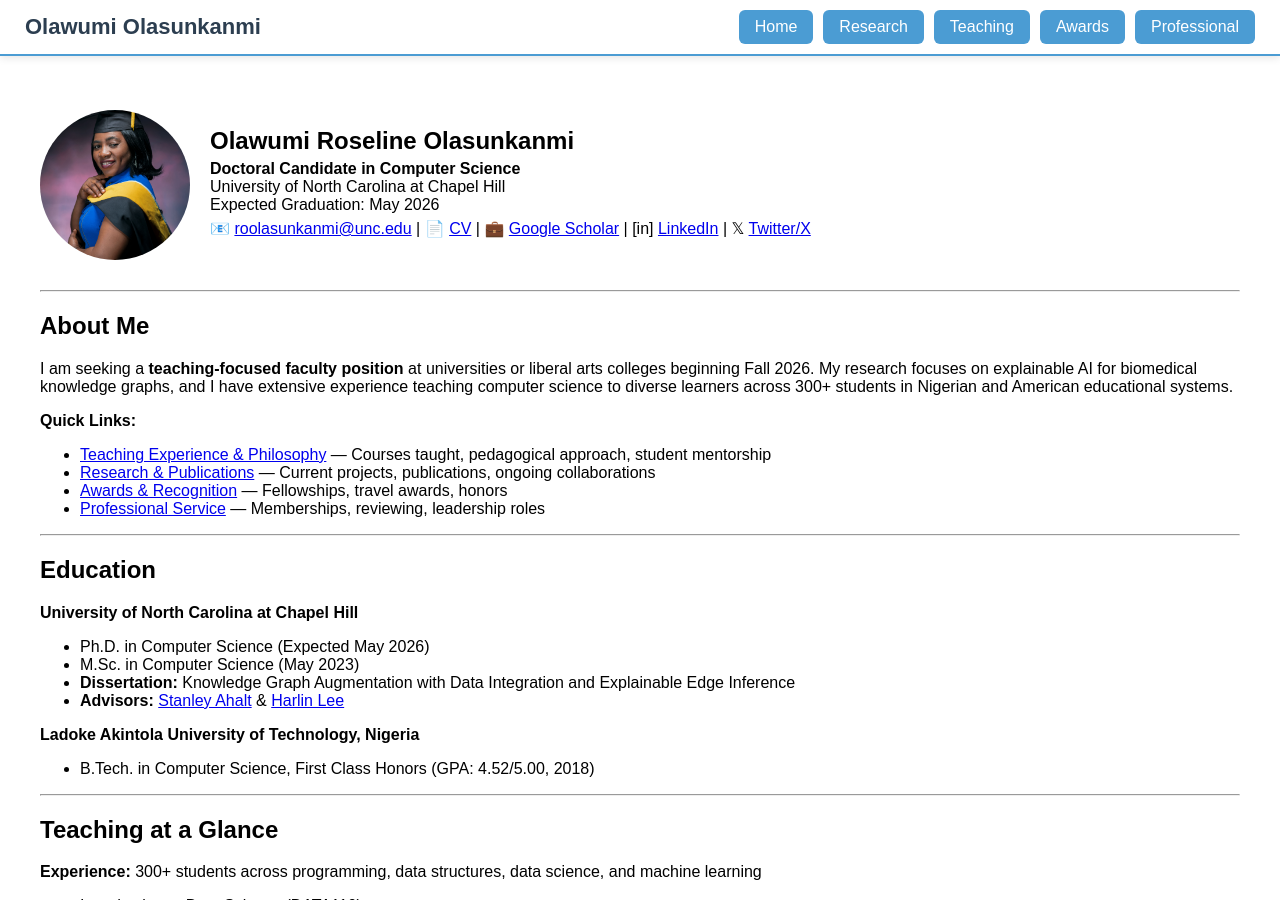
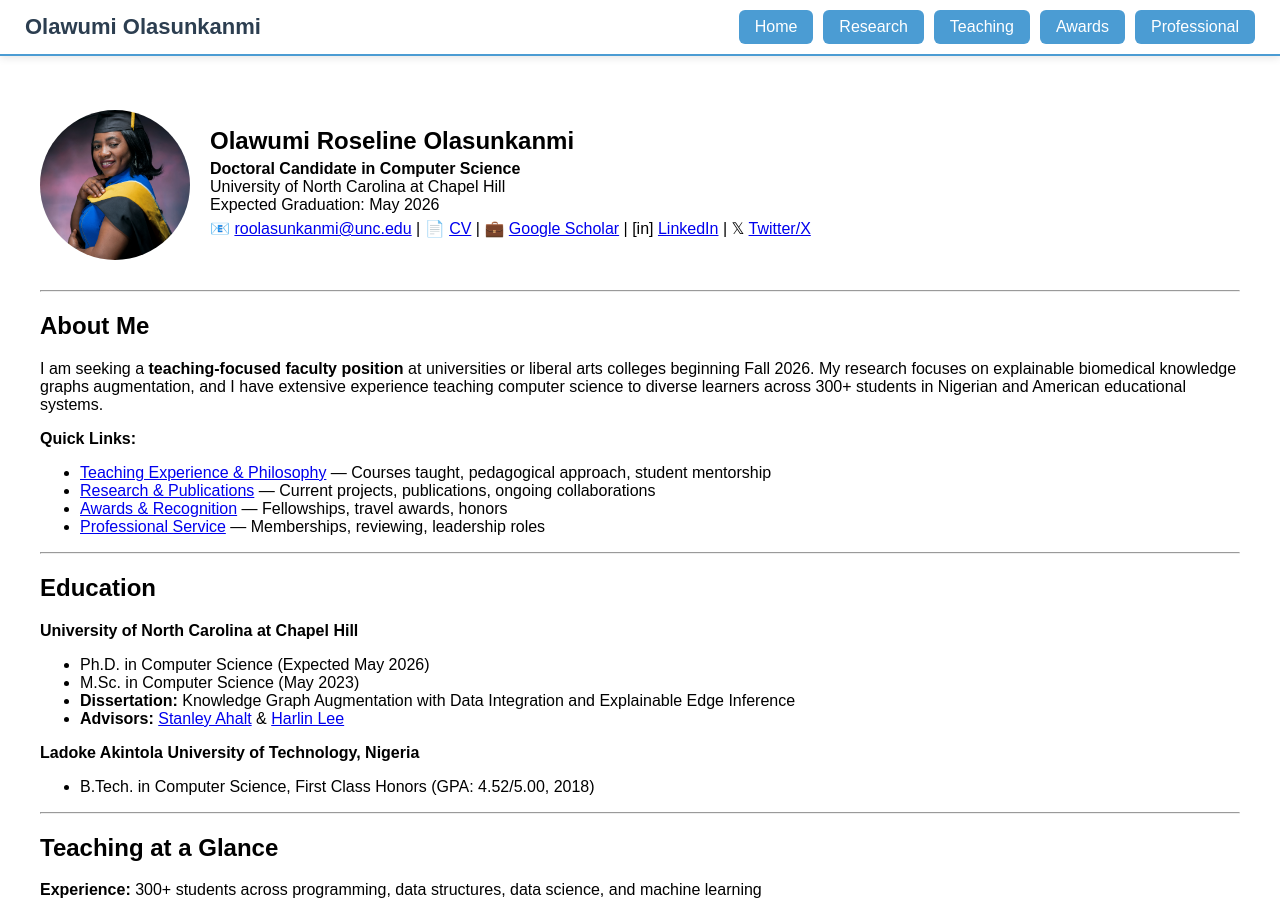
Before and after one commit to wumirose/wumirose.github.io, a Jekyll site: the page built from index.md, in a window 1280 px wide and 900 px high. Built offline with Jekyll 4.4.1, drawn with Linux system fonts in a browser that asks for light colours.

Commit message:
Revise research focus in About Me section
Updated research focus to explainable biomedical knowledge graphs augmentation.

```diff
--- a/index.md
+++ b/index.md
@@ -25,7 +25,7 @@ title: Home
 
 ## About Me
 
-I am seeking a **teaching-focused faculty position** at universities or liberal arts colleges beginning Fall 2026. My research focuses on explainable AI for biomedical knowledge graphs, and I have extensive experience teaching computer science to diverse learners across 300+ students in Nigerian and American educational systems.
+I am seeking a **teaching-focused faculty position** at universities or liberal arts colleges beginning Fall 2026. My research focuses on explainable biomedical knowledge graphs augmentation, and I have extensive experience teaching computer science to diverse learners across 300+ students in Nigerian and American educational systems.
 
 **Quick Links:**
 - [Teaching Experience & Philosophy](/teaching) — Courses taught, pedagogical approach, student mentorship
```
